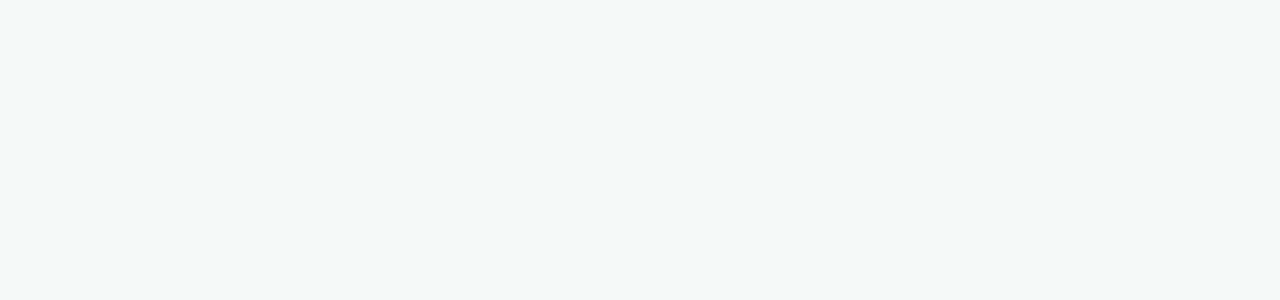
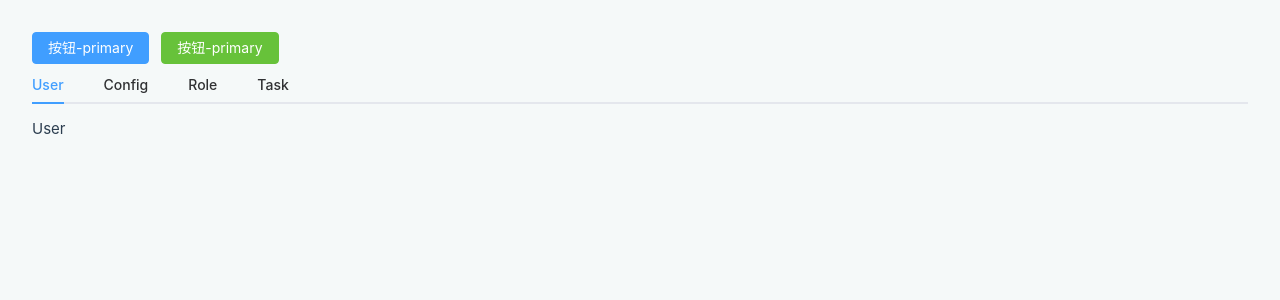
Before and after one commit to yizhixiaowutu/vue3-demo, a Vue app: page /element-plus/c1 in a window 1280 px wide. Before the commit this address had no page. Shown: the top 300 px of the page. Built offline with nearby package versions, Linux system fonts and the light colour scheme.

Commit message:
feat: 更新路由地址参数

```diff
--- a/src/router/index.ts
+++ b/src/router/index.ts
@@ -32,6 +32,28 @@ const router = createRouter({
       path: '/element-plus',
       name: 'element-plus',
       component: () => import('@/views/element-plus/index.vue'),
+      children: [
+        {
+          path: '/element-plus/c1',
+          name: 'element-plus/c1',
+          component: () => import('@/views/element-plus/components/c1.vue'),
+        },
+        {
+          path: '/element-plus/c2',
+          name: 'element-plus/c2',
+          component: () => import('@/views/element-plus/components/c2.vue'),
+        },
+        {
+          path: '/element-plus/c3',
+          name: 'element-plus/c3',
+          component: () => import('@/views/element-plus/components/c4.vue'),
+        },
+        {
+          path: '/element-plus/c4',
+          name: 'element-plus/c4',
+          component: () => import('@/views/element-plus/components/c4.vue'),
+        },
+      ],
     },
     {
       path: '/store-main',
--- /dev/null
+++ b/src/views/element-plus/components/c1.vue
@@ -0,0 +1,12 @@
+<template>
+  <h1>child1</h1>
+</template>
+
+<script setup lang="ts">
+import { onMounted } from 'vue'
+onMounted(() => {
+  console.log('child1 - onMounted')
+})
+</script>
+
+<style scoped></style>
--- /dev/null
+++ b/src/views/element-plus/components/c2.vue
@@ -0,0 +1,12 @@
+<template>
+  <h1>child2</h1>
+</template>
+
+<script setup lang="ts">
+import { onMounted } from 'vue'
+onMounted(() => {
+  console.log('child2 - onMounted')
+})
+</script>
+
+<style scoped></style>
--- /dev/null
+++ b/src/views/element-plus/components/c3.vue
@@ -0,0 +1,12 @@
+<template>
+  <h1>child3</h1>
+</template>
+
+<script setup lang="ts">
+import { onMounted } from 'vue'
+onMounted(() => {
+  console.log('child3 - onMounted')
+})
+</script>
+
+<style scoped></style>
--- /dev/null
+++ b/src/views/element-plus/components/c4.vue
@@ -0,0 +1,12 @@
+<template>
+  <h1>child4</h1>
+</template>
+
+<script setup lang="ts">
+import { onMounted } from 'vue'
+onMounted(() => {
+  console.log('child4 - onMounted')
+})
+</script>
+
+<style scoped></style>
--- a/src/views/element-plus/index.vue
+++ b/src/views/element-plus/index.vue
@@ -2,5 +2,72 @@
   <div class="element-plus-page">
     <el-button type="primary">按钮-primary</el-button>
     <el-button type="success">按钮-primary</el-button>
+    <el-tabs v-model="activeName" class="demo-tabs" @tab-click="handleClick">
+      <el-tab-pane label="User" name="child1">User</el-tab-pane>
+      <el-tab-pane label="Config" name="child2">Config</el-tab-pane>
+      <el-tab-pane label="Role" name="child3">Role</el-tab-pane>
+      <el-tab-pane label="Task" name="child4">Task</el-tab-pane>
+    </el-tabs>
+
+    <div class="router-view-container">
+      <router-view v-slot="{ Component, route }" :key="route.path">
+        <transition>
+          <keep-alive>
+            <component :is="getComponentName" />
+          </keep-alive>
+        </transition>
+      </router-view>
+    </div>
   </div>
 </template>
+<script setup lang="ts">
+import { computed, onMounted, ref } from 'vue'
+import type { TabsPaneContext } from 'element-plus'
+import c1 from './components/c1.vue'
+import c2 from './components/c2.vue'
+import c3 from './components/c3.vue'
+import c4 from './components/c4.vue'
+import router from '@/router'
+import { useRoute } from 'vue-router'
+
+const componentMap = {
+  child1: {
+    component: c1,
+  },
+  child2: {
+    component: c2,
+  },
+  child3: {
+    component: c3,
+  },
+  child4: {
+    component: c4,
+  },
+}
+
+const route = useRoute()
+const activeName = ref('child1')
+const acComponent = ref('')
+const getComponentName = computed(() => {
+  if (!acComponent.value) return null
+  return componentMap[acComponent.value as keyof typeof componentMap].component
+})
+onMounted(() => {
+  console.log('onMounted')
+  if (route.query?.tab) {
+    activeName.value = route.query.tab as string
+    acComponent.value = route.query.tab as string
+  }
+})
+
+const handleClick = (tab: TabsPaneContext, event: Event) => {
+  acComponent.value = tab.paneName as string
+  router.replace({
+    path: route.path,
+    query: {
+      ...route.query,
+      tab: tab.paneName,
+    },
+  })
+}
+</script>
```
